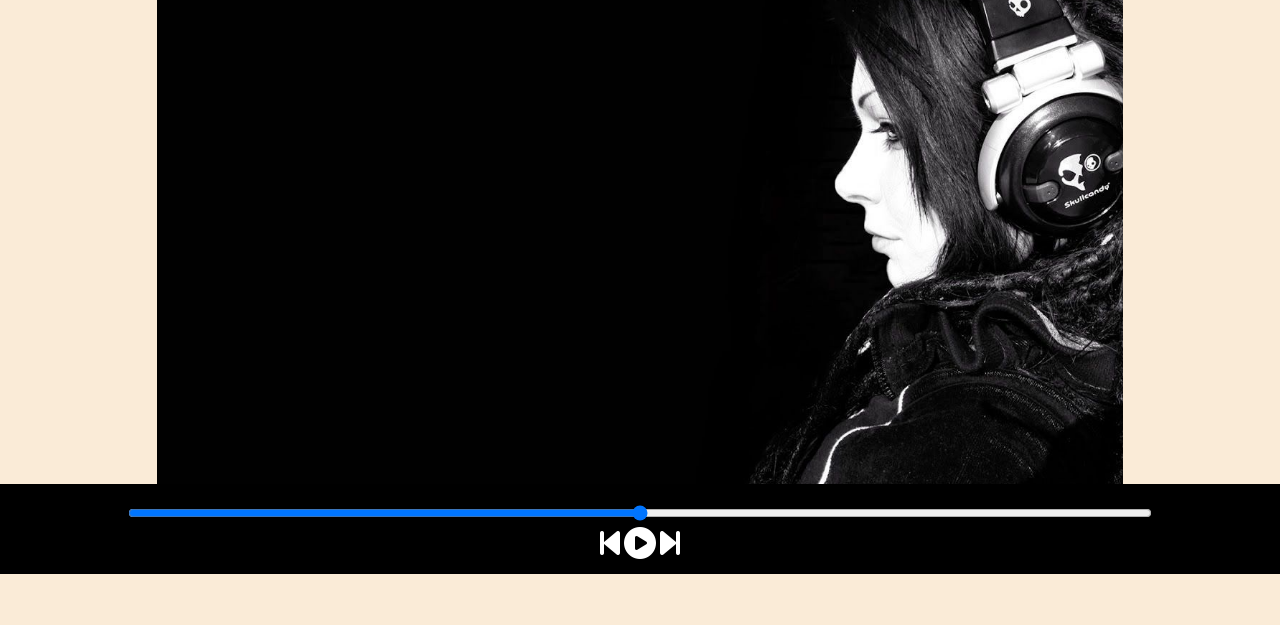
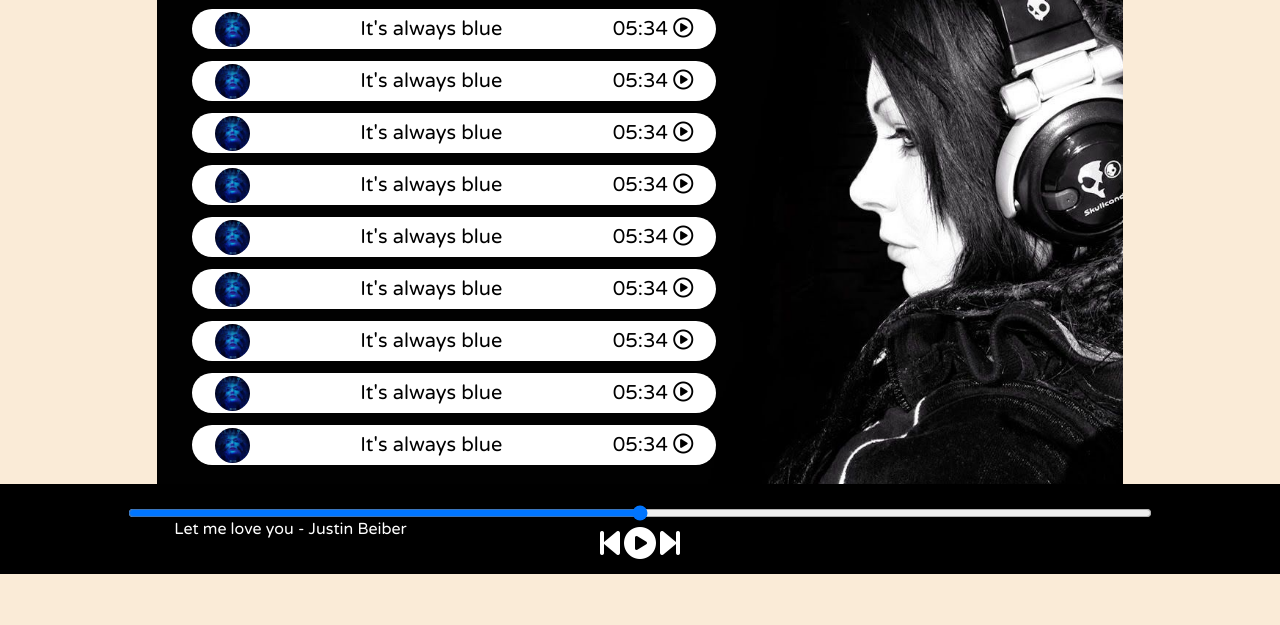
Before and after one commit to Sumit-Dhimal/Spotify-clone, a plain HTML site: page index.html in a window 1280 px wide. Shown: the part 226-851 px from the top of the page. Drawn offline with Linux system fonts and the light colour scheme.

Commit message:
adding gif

```diff
--- a/index.html
+++ b/index.html
@@ -21,13 +21,54 @@
     <div class="container">
         <div class="songlist">
             <h1>Best of NCS : No copyright sounds</h1>
-            <div>
+            <div class="songItemContainer">
+                <div class="songItem">
+                    <img src="covers/1.jpg" alt="1">
+                    <span>It's always blue</span>
+                    <span class="songlistPlay"><span class="timeStamp">05:34 <i class="fa-regular fa-circle-play"></i></span></span>
+                </div>
+                <div class="songItem">
+                    <img src="covers/1.jpg" alt="1">
+                    <span>It's always blue</span>
+                    <span class="songlistPlay"><span class="timeStamp">05:34 <i class="fa-regular fa-circle-play"></i></span></span>
+                </div>
+                <div class="songItem">
+                    <img src="covers/1.jpg" alt="1">
+                    <span>It's always blue</span>
+                    <span class="songlistPlay"><span class="timeStamp">05:34 <i class="fa-regular fa-circle-play"></i></span></span>
+                </div>
+                <div class="songItem">
+                    <img src="covers/1.jpg" alt="1">
+                    <span>It's always blue</span>
+                    <span class="songlistPlay"><span class="timeStamp">05:34 <i class="fa-regular fa-circle-play"></i></span></span>
+                </div>
+                <div class="songItem">
+                    <img src="covers/1.jpg" alt="1">
+                    <span>It's always blue</span>
+                    <span class="songlistPlay"><span class="timeStamp">05:34 <i class="fa-regular fa-circle-play"></i></span></span>
+                </div>
+                <div class="songItem">
+                    <img src="covers/1.jpg" alt="1">
+                    <span>It's always blue</span>
+                    <span class="songlistPlay"><span class="timeStamp">05:34 <i class="fa-regular fa-circle-play"></i></span></span>
+                </div>
+                <div class="songItem">
+                    <img src="covers/1.jpg" alt="1">
+                    <span>It's always blue</span>
+                    <span class="songlistPlay"><span class="timeStamp">05:34 <i class="fa-regular fa-circle-play"></i></span></span>
+                </div>
+                <div class="songItem">
+                    <img src="covers/1.jpg" alt="1">
+                    <span>It's always blue</span>
+                    <span class="songlistPlay"><span class="timeStamp">05:34 <i class="fa-regular fa-circle-play"></i></span></span>
+                </div>
                 <div class="songItem">
                     <img src="covers/1.jpg" alt="1">
                     <span>It's always blue</span>
                     <span class="songlistPlay"><span class="timeStamp">05:34 <i class="fa-regular fa-circle-play"></i></span></span>
                 </div>
             </div>
+
         </div>
         <div class="songbanner"></div>
     </div>
@@ -39,6 +80,10 @@
             <i class="fa-solid fa-circle-play fa-2xl"></i>
             <i class="fa-solid fa-forward-step fa-2xl"></i>
         </div>
+
+        <div class="songInfo">
+            <img src="playing.gif" width="42px" alt="playing"> Let me love you - Justin Beiber
+        </div>
     </div>
 
     <script src="https://kit.fontawesome.com/517d8685da.js" crossorigin="anonymous"></script>
--- a/script.js
+++ b/script.js
@@ -0,0 +1 @@
+console.log("Hello world");
--- a/style.css
+++ b/style.css
@@ -78,12 +78,16 @@ nav ul li {
     width: 80vw;
 }
 
+.songItemContainer {
+    margin-top: 74px;
+}
+
 .songItem {
-    height: 50px;
+    height: 40px;
     display: flex;
     background-color: white;
+    color: black;
     width: 80%;
-    color: black;
     margin: 12px 0px;
     justify-content: space-between;
     align-items: center;
@@ -91,7 +95,7 @@ nav ul li {
 }
 
 .songItem img {
-    height: 44px;
+    height: 35px;
     margin: 0px 23px;
     border-radius: 30px;
 }
@@ -99,3 +103,18 @@ nav ul li {
 .timeStamp {
     margin: 0px 23px;
 }
+
+.timeStamp i {
+    cursor: pointer;
+}
+
+.songInfo {
+    position: absolute;
+    left: 10vw;
+    font-family: 'Varela Round', sans-serif;
+}
+
+.songInfo img {
+    opacity: 0;
+    transition: opacity 1s ease-in;
+}
```
